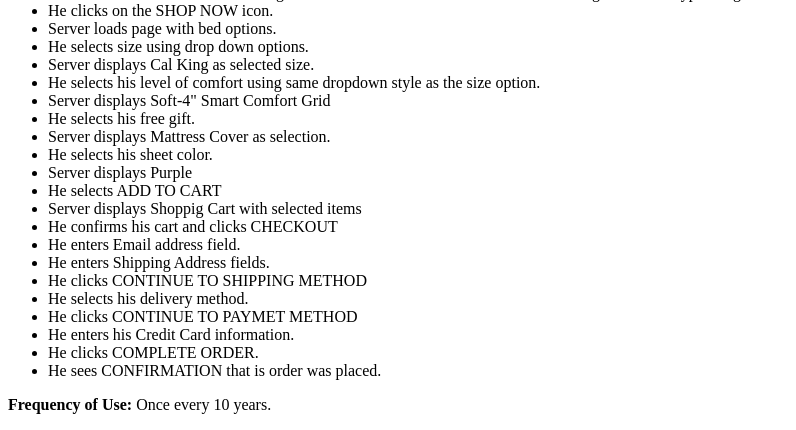
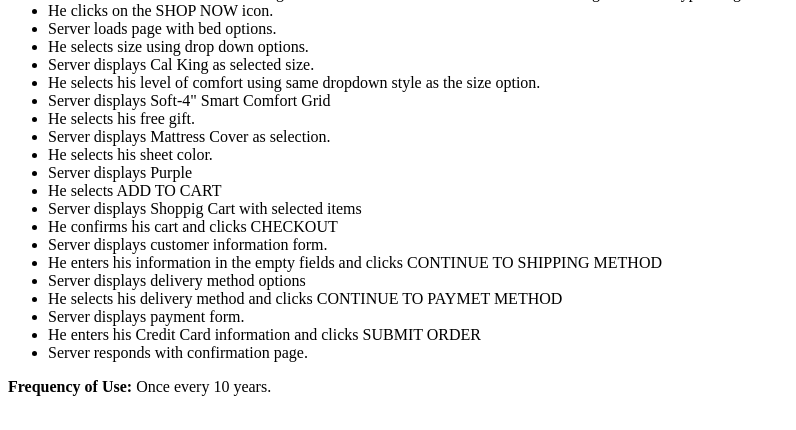
Before and after one commit to 44chacha44/data-design, a PHP site: page /use-case.php in a window 1280 px wide. Shown: the part 405-835 px from the top of the page, without its empty margins (0-796 px from the left). After the commit the page ends 801 px from the top, so only its background shows below. Run offline with PHP 8.4, Linux system fonts and the light colour scheme.

Commit message:
added more server responses to interactive flow

```diff
--- a/epic/use-case.php
+++ b/epic/use-case.php
@@ -29,15 +29,13 @@
 		<li>He selects ADD TO CART</li>
 		<li>Server displays Shoppig Cart with selected items</li>
 		<li>He confirms his cart and clicks CHECKOUT</li>
-
-		<li>He enters Email address field.</li>
-		<li>He enters Shipping Address fields.</li>
-		<li>He clicks CONTINUE TO SHIPPING METHOD</li>
-		<li>He selects his delivery method.</li>
-		<li>He clicks CONTINUE TO PAYMET METHOD</li>
-		<li>He enters his Credit Card information.</li>
-		<li>He clicks COMPLETE ORDER.</li>
-		<li>He sees CONFIRMATION that is order was placed.</li>
+		<li>Server displays customer information form.</li>
+		<li>He enters his information in the empty fields and clicks CONTINUE TO SHIPPING METHOD</li>
+		<li>Server displays delivery method options</li>
+		<li>He selects his delivery method and clicks CONTINUE TO PAYMET METHOD</li>
+		<li>Server displays payment form.</li>
+		<li>He enters his Credit Card information and clicks SUBMIT ORDER</li>
+		<li>Server responds with confirmation page.</li>
 	</ul>
 	<p><strong>Frequency of Use:</strong> Once every 10 years.</p>
 </body>
```
